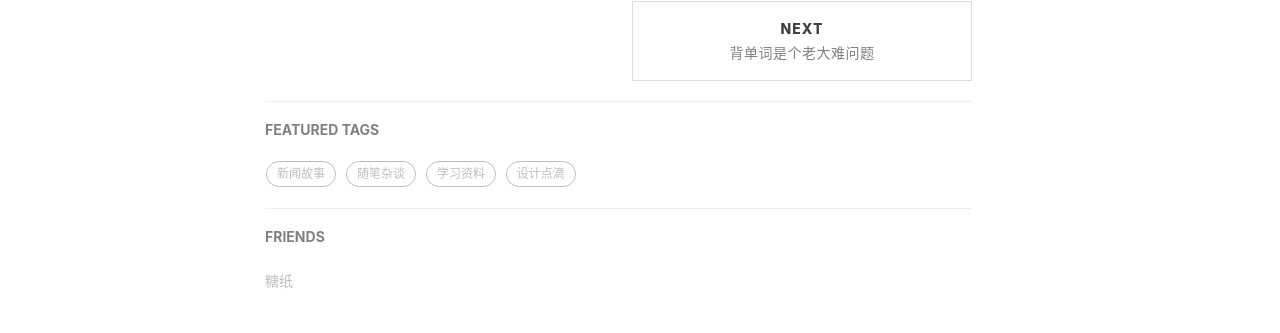
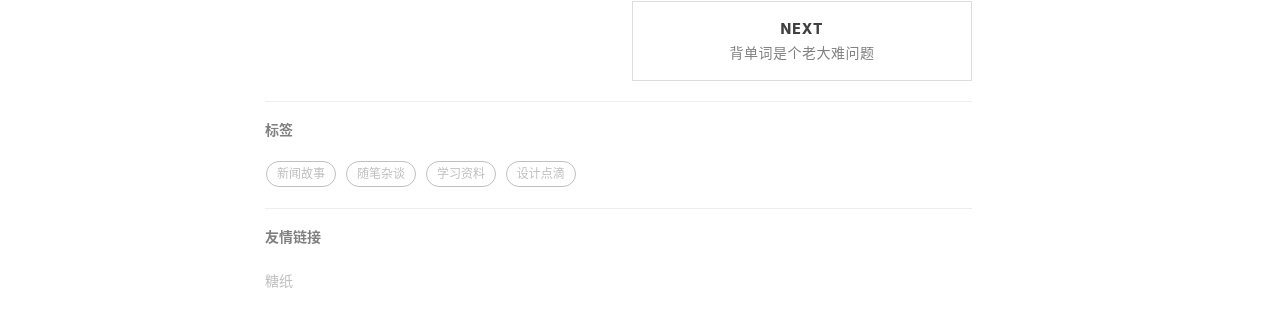
Before and after one commit to jrhq/jrhq.github.io, a Jekyll site: the page built from _posts/2018-12-01-一门新的国际语即将诞生.md, in a window 1280 px wide. Shown: the part 877-1210 px from the top of the page. Built offline with Jekyll 4.4.1, drawn with Linux system fonts in a browser that asks for light colours; nearby versions of some CDN libraries; comment, search, counter and statistics services are not loaded.

Commit message:
Update post.html

```diff
--- a/_layouts/post.html
+++ b/_layouts/post.html
@@ -143,7 +143,7 @@ layout: default
                 {% if site.featured-tags %}
                 <section>
                     <hr class="hidden-sm hidden-xs">
-                    <h5><a href="/2-tags/">FEATURED TAGS</a></h5>
+                    <h5><a href="/2-tags/">标签</a></h5>
                     <div class="tags">
         				{% for tag in site.tags %}
                             {% if tag[1].size > {{site.featured-condition-size}} %}
@@ -159,7 +159,7 @@ layout: default
                 <!-- Friends Blog -->
                 {% if site.friends %}
                 <hr>
-                <h5>FRIENDS</h5>
+                <h5>友情链接</h5>
                 <ul class="list-inline">
                     {% for friend in site.friends %}
                         <li><a href="{{friend.href}}">{{friend.title}}</a></li>
```
